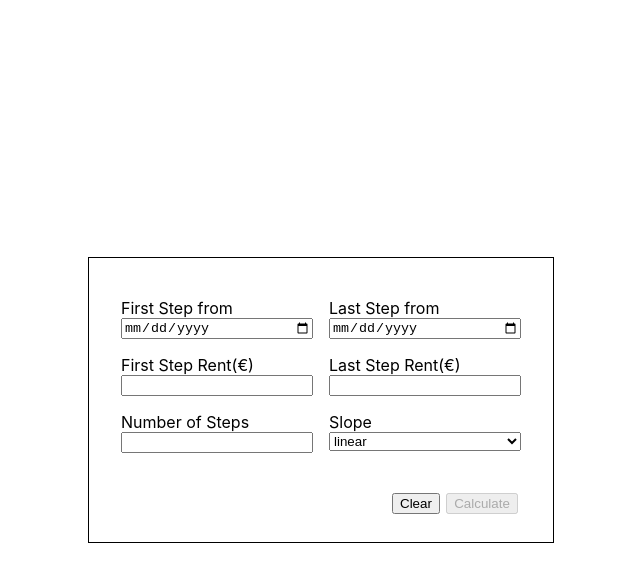
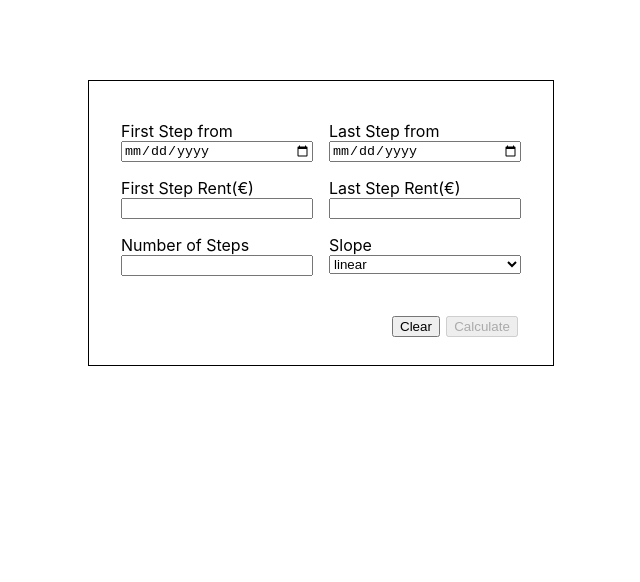
Before and after one commit to codeadventurer/step-rent-calculator, a React (Create React App) app: page / in a window 1280 px wide. Shown: the top 582 px of the page, without its empty margins (319-959 px from the left). Built offline with nearby package versions, Linux system fonts and the light colour scheme.

Commit message:
fixes jumping style

```diff
--- a/src/styles/App.js
+++ b/src/styles/App.js
@@ -1,9 +1,9 @@
-import styled from 'styled-components';
+import styled from 'styled-components'
 
 export const Container = styled.div`
   display: flex;
   flex-direction: column;
-  justify-content: center;
+  margin-top: 5rem;
   align-items: center;
   height: 100vh;
-`;
+`
```
